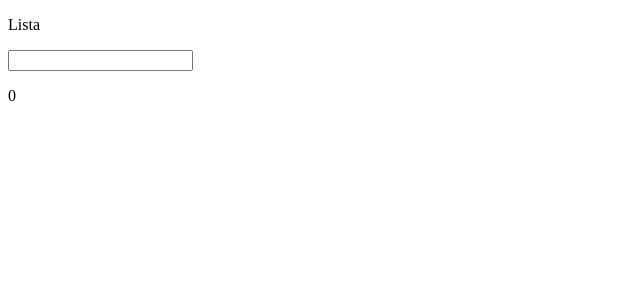
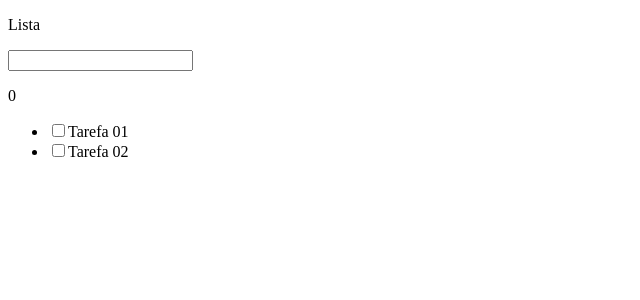
Before and after one commit to cicerojs/react, a React (Create React App) app: page /pagina-inicial in a window 1280 px wide. Shown: the top 300 px of the page, without its empty margins (0-640 px from the left). Built offline with nearby package versions, Linux system fonts and the light colour scheme; data requests are answered from the project's data file.

Commit message:
feat: getAll Tarefas API

```diff
--- a/src/app/pages/dashboard/Dashboard.tsx
+++ b/src/app/pages/dashboard/Dashboard.tsx
@@ -1,13 +1,20 @@
-import { useCallback, useState } from 'react';
-
-interface ITarefa{
-    id: number,
-    title: string,
-    isCompleted: boolean
-}
+import { useCallback, useEffect, useState } from 'react';
+import { ApiException } from '../../shared/services/api/ApiException';
+import { ITarefa, TarefasService } from '../../shared/services/tarefas/TarefasService';
 
 export const Dashboard = () => {
     const [lista, setLista] = useState<ITarefa[]>([]);
+
+    useEffect(() => {
+        TarefasService.getAll()
+         .then((result) => {
+            if (result instanceof ApiException) {
+                alert(result.message)
+            }else{
+                setLista(result)
+            }
+         })
+    }, []);
 
     const handleInputKeyDown: React.KeyboardEventHandler<HTMLInputElement>  = useCallback((e) => {
 
--- a/src/app/shared/services/tarefas/TarefasService.ts
+++ b/src/app/shared/services/tarefas/TarefasService.ts
@@ -1,7 +1,7 @@
 import { api } from "../api/ApiConfig"
 import { ApiException } from "../api/ApiException"
 
-interface ITarefa{
+export interface ITarefa{
     id: number,
     title: string,
     isCompleted: boolean
```
